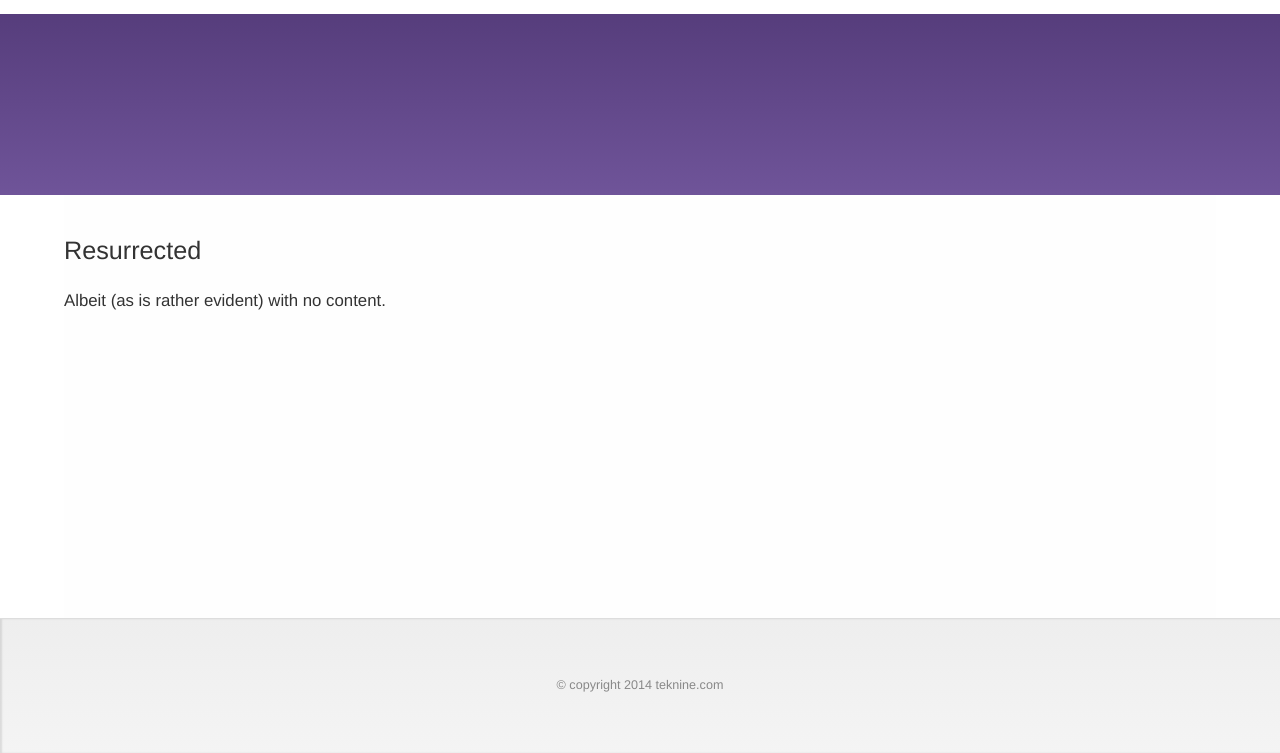
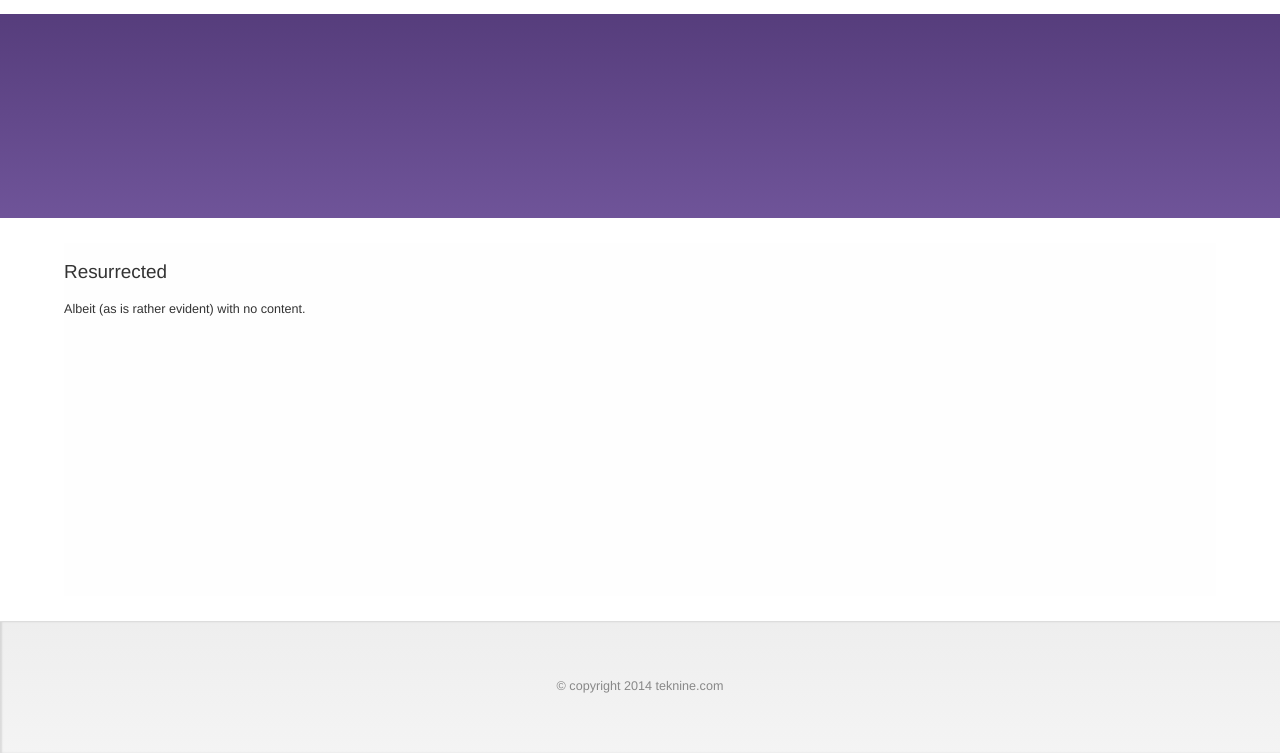
Before and after one commit to petejscott/petejscott.github.io, a PHP site: page / in a window 1280 px wide. Shown: the part 47-800 px from the top of the page. Run offline with PHP 8.4, Linux system fonts and the light colour scheme.

Commit message:
style updates, php backing for flat-file articles.

```diff
--- /dev/null
+++ b/articles/20140923T000425Z.html
@@ -0,0 +1,4 @@
+<header>
+	<h1>Resurrected</h1>
+</header>
+<p>Albeit (as is rather evident) with no content.</p>
--- /dev/null
+++ b/cms/FileReader.php
@@ -0,0 +1,29 @@
+<?php
+
+class FileReader
+{
+	public function Fetch($pathToFile)
+	{
+		$fileContents = file_get_contents($pathToFile);
+		return $fileContents;
+	}
+
+	public function GetFilenames($path)
+	{
+		$files = scandir($path, SCANDIR_SORT_DESCENDING);
+		return array_filter(
+			$files,
+			array($this, 'filterFilenames'));
+	}
+
+	public function filterFilenames($item)
+	{
+		if ($item == "." || $item == "..")
+		{
+			return false;
+		}
+		return true;
+	}
+}
+
+?>
--- /dev/null
+++ b/index.php
@@ -0,0 +1,46 @@
+<!DOCTYPE html>
+<html lang="en">
+<head>
+	<meta charset="utf-8">
+	<meta http-equiv="X-UA-Compatible" content="IE=edge,chrome=1">
+	<title>teknine.com</title>
+	<meta name="viewport" content="width=device-width; initial-scale=1.0">
+	<link rel="stylesheet" href="style/teknine.css" type="text/css" />
+</head>
+<body>
+	<header id="site-header" class="container">
+		<hgroup>
+			<h1><a href="/">teknine.com</a></h1>
+		</hgroup>
+		<nav>
+			<a href="https://twitter.com/kyofu">Twitter</a>
+			<a href="https://github.com/petejscott">GitHub</a>
+		</nav>
+	</header>
+	<aside id="site-banner" class="banner">
+		<div class="container">
+		</div>
+	</aside>
+	<div id="articles" class="container">
+		<?php
+
+		require_once("cms/Article.php");
+		require_once("cms/FileReader.php");
+
+		$fileReader = new FileReader();
+		$files = $fileReader->GetFilenames('articles/');
+		foreach($files as $file)
+		{
+			$article = new Article("articles/$file", $fileReader);
+			echo '<article id="article-'.$file.'">';
+			echo $article->GetContents();
+			echo '</article>';
+		}
+
+		?>
+	</div>
+	<footer id="site-footer">
+		<p>&copy; copyright 2014 teknine.com</p>
+	</footer>
+</body>
+</html>
--- a/style/teknine.css
+++ b/style/teknine.css
@@ -1,6 +1,6 @@
 @media screen and (min-width:1200px)
 {
-	#main-article {
+	#articles {
 		font-size: 1.2em;
 	}
 }
@@ -33,7 +33,7 @@ h1, h2, h3, h4, h5, h6 {
 	font-weight: normal;
 }
 
-#main-header {
+#site-header {
 	flex: 0 1 auto;
 	background: #fff;
 	margin: 1em auto;
@@ -43,7 +43,7 @@ h1, h2, h3, h4, h5, h6 {
 	align-content: center;
 	justify-content: space-between;
 }
-#main-header nav {
+#site-header nav {
 	flex: 1 0 auto;
 	background: #fff;
 	display: flex;
@@ -53,14 +53,14 @@ h1, h2, h3, h4, h5, h6 {
 	justify-content: flex-end;
 	line-height: 5em;
 }
-#main-header a {
+#site-header a {
 	display: inline-block;
 	margin: 0 0.5em;
 }
-#main-header a:first-child {
+#site-header a:first-child {
 	margin-left: 0;
 }
-#main-header a:last-child {
+#site-header a:last-child {
 	margin-right: 0;
 }
 
@@ -82,25 +82,27 @@ header a {
 header a:hover {
 	border-color: #866dac;
 }
-.banner {
+#site-banner {
 	flex: 2 1 auto;
 	background: #6f5499 linear-gradient(to bottom, #563d7c, #6f5499) repeat-x;
     color: #cdbfe3;
+    padding:1em 0;
 }
-.banner .container {
+#site-banner .container {
 	display: flex;
 	flex-direction: row;
 	align-items: center;
 	justify-content: space-between;
 }
-article {
+#articles {
 	flex: 3 0 auto;
-	margin: 1em auto;
+	margin: 2em auto;
 	background: #fefefe;
-	padding: 1em 0;
-	font-size:0.9em;
+	font-size: 0.9em;
 }
-footer {
+#articles article {
+}
+#site-footer {
 	flex: 1 0 auto;
 	background: #eee;
 	background-image: linear-gradient(to bottom, #eee, #f4f4f4);
--- a/index.html
+++ b/template.html
@@ -8,7 +8,7 @@
 	<link rel="stylesheet" href="style/teknine.css" type="text/css" />
 </head>
 <body>
-	<header id="main-header" class="container">
+	<header id="site-header" class="container">
 		<hgroup>
 			<h1><a href="/">teknine.com</a></h1>
 		</hgroup>
@@ -17,17 +17,19 @@
 			<a href="https://github.com/petejscott">GitHub</a>
 		</nav>
 	</header>
-	<aside class="banner">
+	<aside id="site-banner" class="banner">
 		<div class="container">
 		</div>
 	</aside>
-	<article id="main-article" class="container">
-		<header>
-			<h1>Resurrected</h1>
-		</header>
-		<p>Albeit (as is rather evident) with no content.</p>
-	</article>
-	<footer>
+	<div id="articles" class="container">
+		<article id="article-20140923T000425Z">
+			<header>
+				<h1>Resurrected</h1>
+			</header>
+			<p>Albeit (as is rather evident) with no content.</p>
+		</article>
+	</div>
+	<footer id="site-footer">
 		<p>&copy; copyright 2014 teknine.com</p>
 	</footer>
 </body>
```
Also changed, not shown: cms/Article.php (added, +51 -0 lines).
